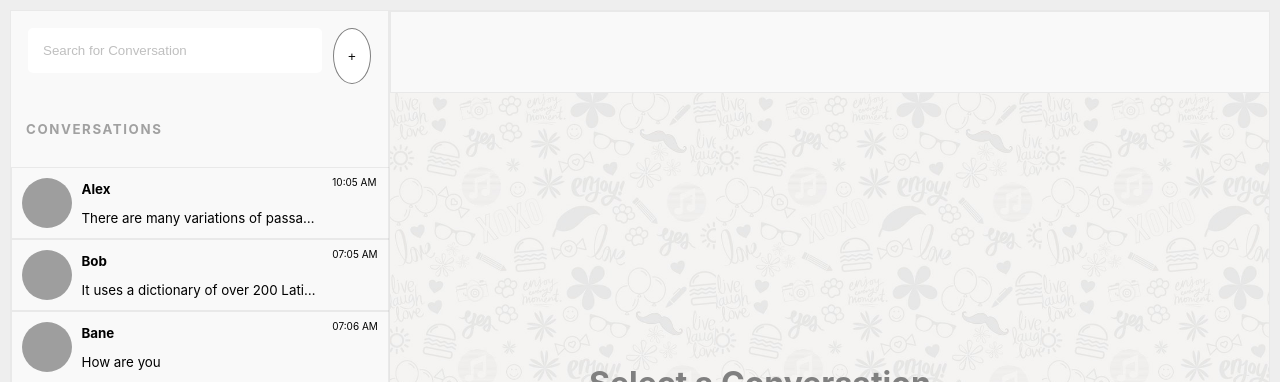
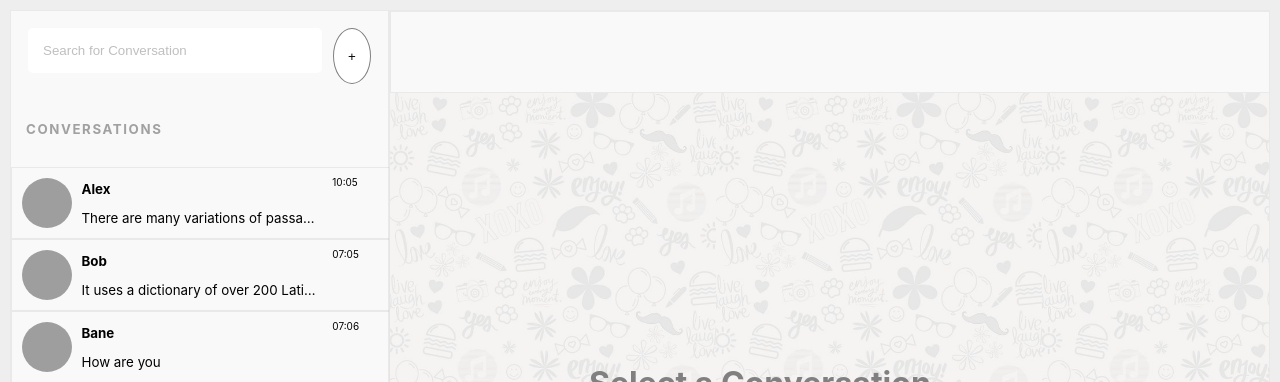
Before and after one commit to ujain86/chat-app-react, a React (Create React App) app: page / in a window 1280 px wide. Shown: the top 382 px of the page. Built offline with nearby package versions, Linux system fonts and the light colour scheme; grey boxes are pictures that could not be loaded.

Commit message:
Commented react router because of hosting issue

```diff
--- a/src/components/App.js
+++ b/src/components/App.js
@@ -12,11 +12,13 @@ function App() {
 
       {/* Getting store from redux */}
       <Provider store={store}>
-      <Routes>
-        <Route path='/' element={ <ChatApp /> }></Route>
-      </Routes>
+        {/* <Routes>
+          <Route path='/' element={ <ChatApp /> }></Route>
+          <Route path="*" element={<h1> 404! Page not Found</h1>} />
+        </Routes> */}
+      <ChatApp />
+      </Provider>
 
-    </Provider>
 
     </div>
   )
--- a/src/components/ChatApp.js
+++ b/src/components/ChatApp.js
@@ -32,4 +32,4 @@ function ChatApp() {
   )
 }
 
-export default ChatApp
+export default ChatApp;
--- a/src/components/RightPanel.js
+++ b/src/components/RightPanel.js
@@ -17,7 +17,7 @@ function RightPanel() {
 
   const handleSendMessage = (e) => {
     e.preventDefault();
-    console.log('text: ',text);
+    // console.log('text: ',text);
     let date = Date();
     let time = date.slice(16, 21);
     if(text != ""){
@@ -60,7 +60,7 @@ function RightPanel() {
         {items[1]?
         <div className='message-input-div'>
           <form onSubmit={handleSendMessage}>
-            <input id='inputtag' value={text}
+            <input id='inputtag' value={text} autoComplete='off'
               onChange={ (e) => {
                 setText(e.target.value);
                 }
--- a/src/data.js
+++ b/src/data.js
@@ -10,7 +10,7 @@ const file ={
         "id": 2,
         "name": "Alex",
         "picture": "https://image.ibb.co/cA2oOb/alex_1.jpg",
-          "latest_timestamp": "10:00 AM",
+        "latest_timestamp": "10:00",
         "lastChat":
           "Or maybe not, let me check logistics and call you. Give me sometime"
       },
@@ -18,28 +18,28 @@ const file ={
         "id": 3,
         "name": "Bob",
         "picture": "https://image.ibb.co/gSyTOb/bob_1.jpg",
-          "latest_timestamp": "12:30 AM",
+        "latest_timestamp": "12:30",
         "lastChat": "Alright"
       },
       {
         "id": 4,
         "name": "Luke",
         "picture": "https://image.ibb.co/jOzeUG/luke_1.jpg",
-          "latest_timestamp": "4:12 PM",
+        "latest_timestamp": "4:12",
         "lastChat": "I will look into it"
       },
       {
         "id": 5,
         "name": "Bane",
         "picture": "https://image.ibb.co/cBZPww/bane_1.jpg",
-          "latest_timestamp": "7:53 PM",
+        "latest_timestamp": "7:53",
         "lastChat": "Exactly my point!"
       },
       {
         "id": 6,
         "name": "Darth Vader",
         "picture": "https://image.ibb.co/j4Ov3b/darth_vader_1.png",
-          "latest_timestamp": "1:09 PM",
+        "latest_timestamp": "1:09",
         "lastChat": "Not quite the same."
       },
       // {
@@ -115,34 +115,34 @@ const file ={
       "chatlog": [
         {
           "text": "Did you recieve the package I sent you the other day?",
-            "timestamp": "10:00 AM",
+          "timestamp": "10:00",
           "side": "left",
           "message_id": 1
         },
         {
           "text": "I believe they must have misplaced it elsewhere?!",
-            "timestamp": "10:02 AM",
+          "timestamp": "10:02",
           "side": "left",
           "message_id": 2
         },
         {
           "text":
             "Or maybe not, let me check logistics and call you. Give me sometime",
-            "timestamp": "10:03 AM",
+          "timestamp": "10:03",
           "side": "left",
           "message_id": 3
         },
         {
           "text":
             "All the Lorem Ipsum generators on the Internet tend to repeat predefined chunks as necessary, making this the first true generator on the Internet",
-            "timestamp": "10:03 AM",
+          "timestamp": "10:03",
           "side": "left",
           "message_id": 4
         },
         {
           "text":
             "There are many variations of passages of Lorem Ipsum available, but the majority have suffered alteration in some form, by injected humour",
-            "timestamp": "10:05 AM",
+          "timestamp": "10:05",
           "side": "left",
           "message_id": 5
         }
@@ -157,55 +157,33 @@ const file ={
         {
           "text":
             "Sections 1.10.32 and 1.10.33 from 'de Finibus Bonorum et Malorum' by Cicero are also reproduced in their exact original form, accompanied by English versions from the 1914 translation by H. Rackham",
-            "timestamp": "06:55 AM",
+          "timestamp": "06:55",
           "side": "left",
           "message_id": 1
         },
         {
           "text":
             "The standard chunk of Lorem Ipsum used since the 1500s is reproduced below for those interested",
-            "timestamp": "06:58 AM",
+          "timestamp": "06:58",
           "side": "left",
           "message_id": 2
         },
         {
           "text":
             "The generated Lorem Ipsum is therefore always free from repetition, injected humour, or non-characteristic words etc.",
-            "timestamp": "07:00 AM",
+          "timestamp": "07:00",
           "side": "left",
           "message_id": 3
         },
         {
           "text":
             "It uses a dictionary of over 200 Latin words, combined with a handful of model sentence structures, to generate Lorem Ipsum which looks reasonable",
-            "timestamp": "07:05 AM",
+          "timestamp": "07:05",
           "side": "left",
           "message_id": 4
         },
       ]
     },
-      // {
-      //   "id": 4,
-      //   "name": "Banta",
-      //   "picture": "https://pps.whatsapp.net/v/t61.24694-24/312270288_827933381868675_5696829891933563032_n.jpg?ccb=11-4&oh=01_AdSjnosmvGucNaZWS5Jf-JgFMZuKzPNWyGZdnDTP21fuCw&oe=63957DEF",
-      //   "chatlog": [
-      //     {
-      //       "text":
-      //         "Kaku, sun na yr",
-      //       "timestamp": "10:05 AM",
-      //     },
-      //     {
-      //       "text":
-      //         "Please vapas aja",
-      //       "timestamp": "10:06 AM",
-      //     },
-      //     {
-      //       "text":
-      //         "I really love you :'( <3",
-      //       "timestamp": "10:06 AM",
-      //     }
-      //   ]
-      // },
     {
       "id": 5,
       "name": "Bane",
@@ -213,11 +191,11 @@ const file ={
       "chatlog": [
         {
         "text": "Hi",
-          "timestamp": "07:05 AM",
+        "timestamp": "07:05",
         },
         {
           "text": "How are you",
-            "timestamp": "07:06 AM",
+          "timestamp": "07:06",
           }
       ]
     },
```
Lines whose indentation alone changed are shown as unchanged.
